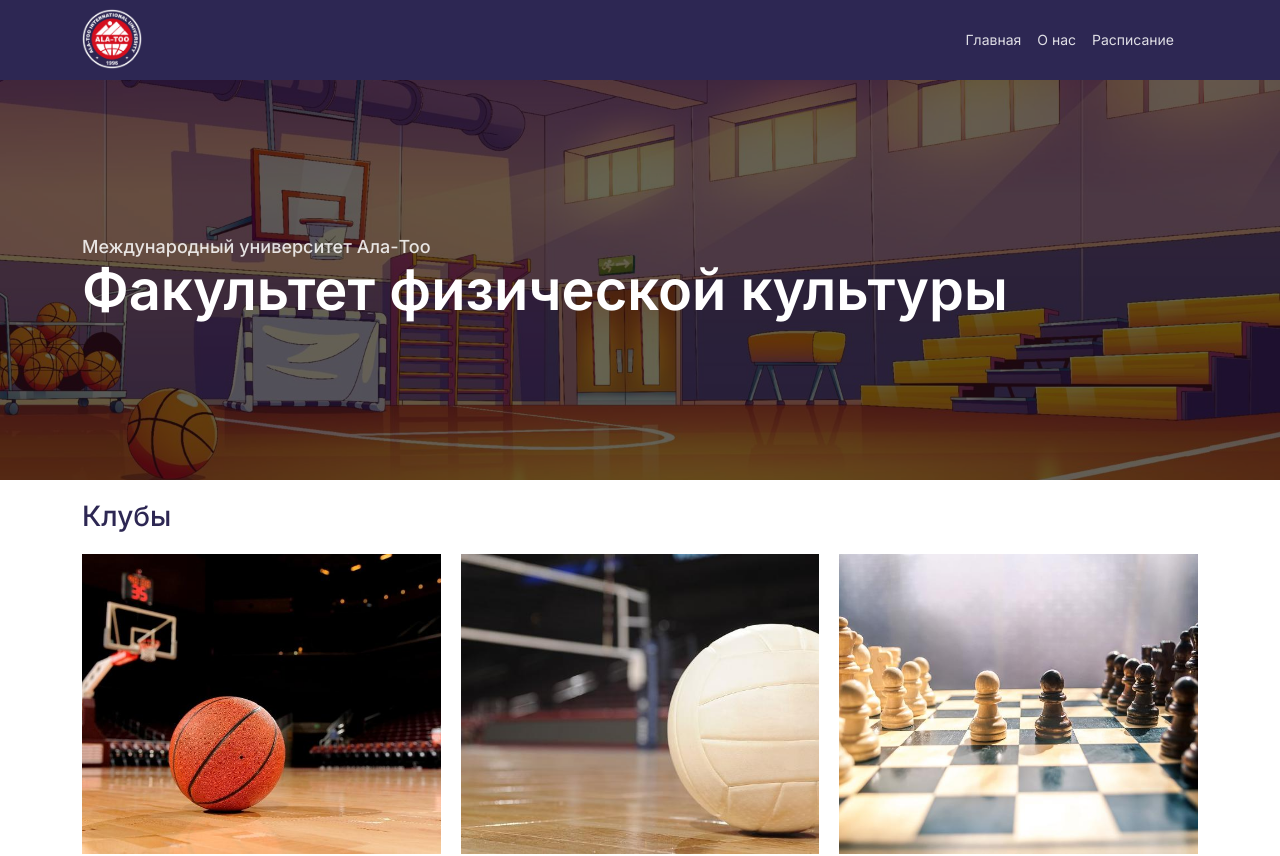
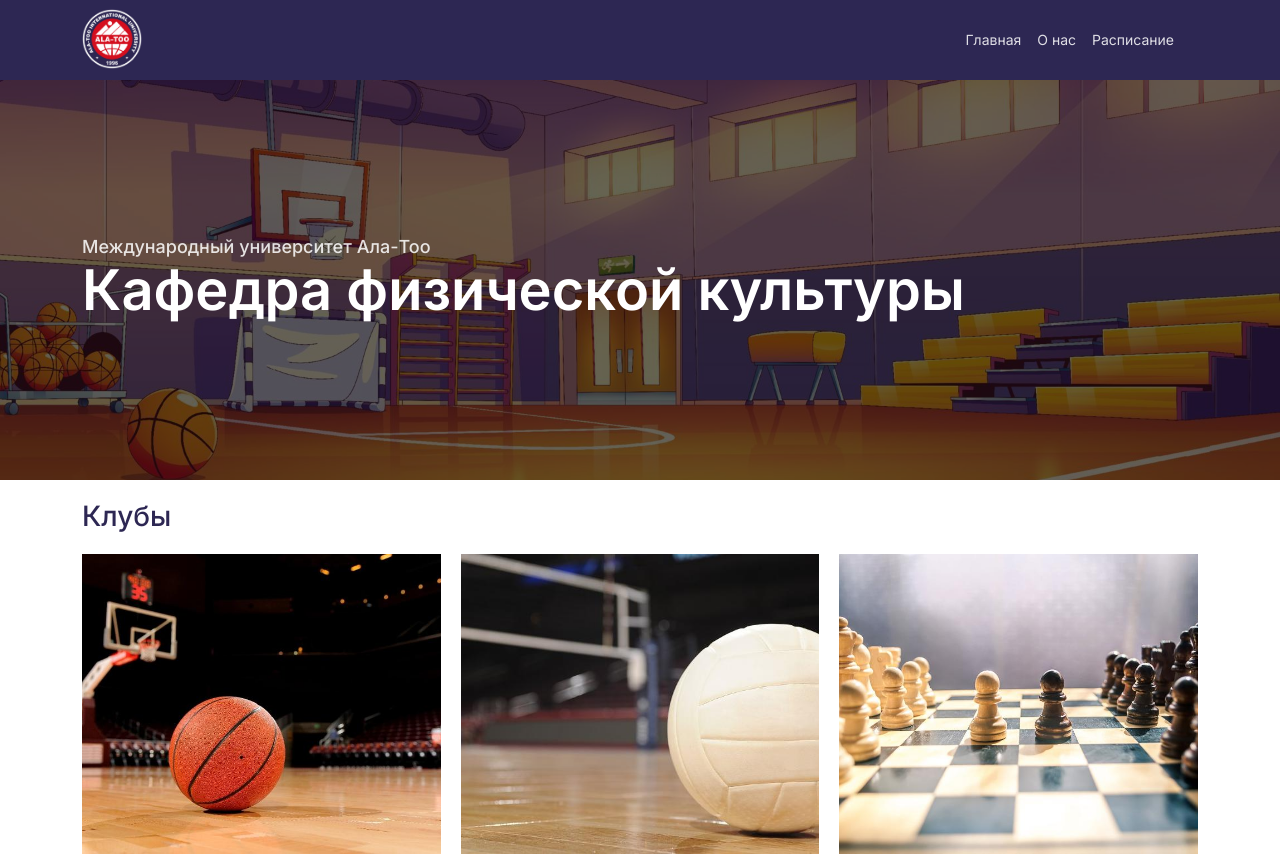
Before and after one commit to adilet-wd/Physical-Education-landing, a React (Vite) app: page / in a window 1280 px wide. Shown: the top 856 px of the page. Built offline with nearby package versions, Linux system fonts and the light colour scheme.

Commit message:
Небольшие изменения homepage, мета теги

```diff
--- a/src/pages/Home/Home.tsx
+++ b/src/pages/Home/Home.tsx
@@ -5,14 +5,21 @@ import volleyball from "src/assets/clubs/volleyball/volleyball.jpeg";
 import chess from "src/assets/clubs/chess/chess.jpeg";
 import football from "src/assets/clubs/football/football.jpeg";
 import { Link } from "react-router-dom";
+import { Helmet } from "react-helmet";
 
 export default function Home() {
   return (
+    <>
+    <Helmet>
+        <title>Кафедра физической культуры - Международный университет Ала-Тоо</title>
+        <meta name="description" content="Кафедра физической культуры" />
+        <meta name="keywords" content="кафедра, спорт, командная игра, физическая культура, МУА, Ала-Тоо" />
+    </Helmet>
     <div className="home">
         <div className="home__background-img">
             <Container className="background-container">
                 <h2>Международный университет Ала-Тоо</h2>
-                <h1>Факультет физической культуры</h1>
+                <h1>Кафедра физической культуры</h1>
             </Container>
         </div>
         <Container className="home-container">
@@ -37,5 +44,6 @@ export default function Home() {
             </div>
         </Container>
     </div>
+    </>
   )
 }
```
